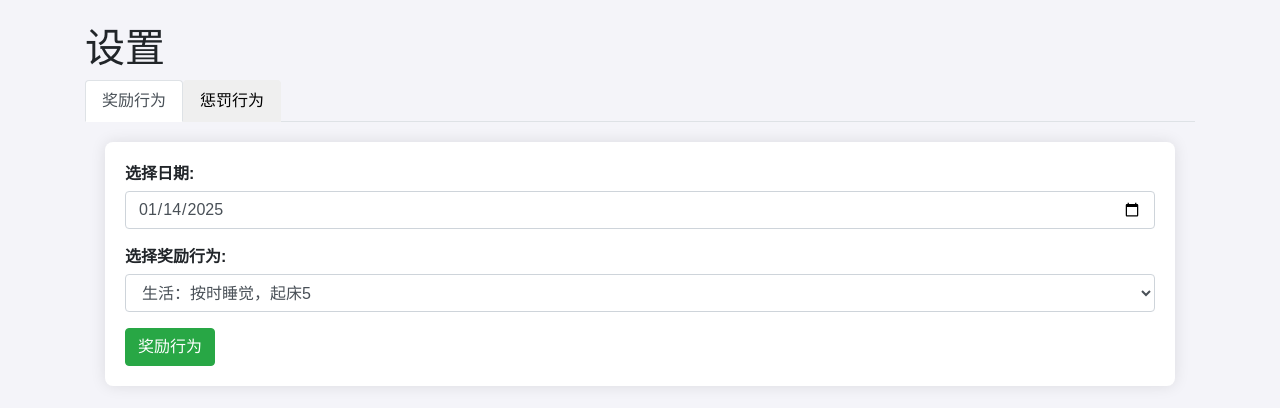
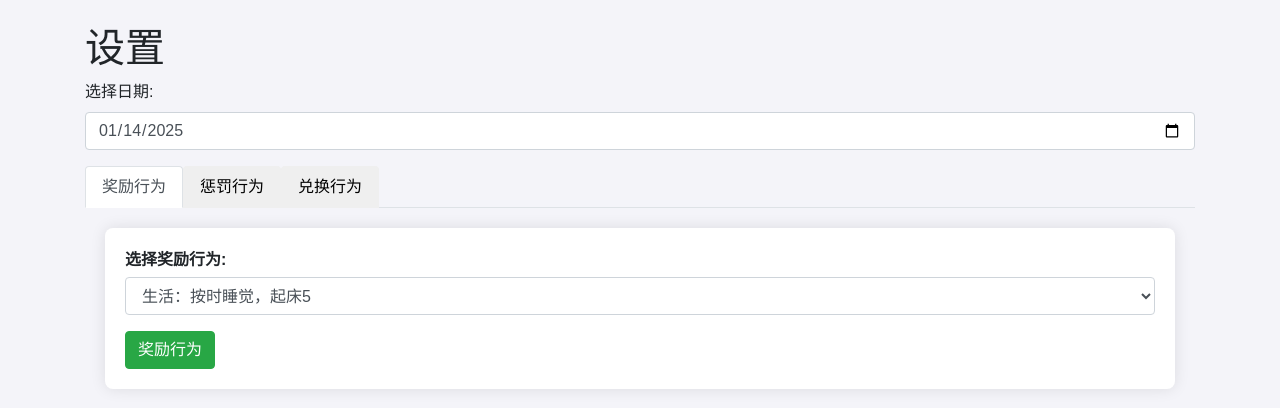
Before and after one commit to zhaoweiguo/babyscore, a Flask app: page /settings in a window 1280 px wide. Shown: the part 44-452 px from the top of the page. Run offline with Flask 3, Linux system fonts and the light colour scheme; some libraries are stand-ins or nearby versions.

Commit message:
增加兑换相关操作

```diff
--- a/babyscore/config.py
+++ b/babyscore/config.py
@@ -37,6 +37,9 @@ ACTIONS = {
     "品德：打人、骂人3": ("punishment", -3),
     "品德：说谎、没礼貌、乱发脾气3": ("punishment", -3),
     "品德：和妹妹打架5": ("punishment", -5),
+
+
+
 }
 
 DATABASE_URI = os.getenv('DATABASE_URI', 'sqlite:///babyscore.db')
--- a/templates/settings.html
+++ b/templates/settings.html
@@ -23,6 +23,10 @@
     <div class="container mt-4">
         <h1>设置</h1>
 
+        <div class="form-group">
+            <label for="actionDate">选择日期:</label>
+            <input type="date" name="actionDate" id="actionDate" class="form-control" value="{{ today }}">
+        </div>
         <!-- 添加标签页导航 -->
         <ul class="nav nav-tabs" id="myTab" role="tablist">
             <li class="nav-item" role="presentation">
@@ -31,15 +35,14 @@
             <li class="nav-item" role="presentation">
                 <button class="nav-link" id="punishment-tab" data-toggle="tab" data-target="#punishment" type="button" role="tab" aria-controls="punishment" aria-selected="false">惩罚行为</button>
             </li>
+            <li class="nav-item" role="presentation">
+                <button class="nav-link" id="exchange-tab" data-toggle="tab" data-target="#exchange" type="button" role="tab" aria-controls="exchange" aria-selected="false">兑换行为</button>
+            </li>
         </ul>
         <div class="tab-content" id="myTabContent">
             <!-- 奖励行为标签页 -->
             <div class="tab-pane fade show active" id="reward" role="tabpanel" aria-labelledby="reward-tab">
                 <form id="rewardForm">
-                    <div class="form-group">
-                        <label for="actionDate">选择日期:</label>
-                        <input type="date" name="actionDate" id="actionDate" class="form-control" value="{{ today }}">
-                    </div>
                     <div class="form-group">
                         <label for="rewardAction">选择奖励行为:</label>
                         <select name="rewardAction" id="rewardAction" class="form-control">
@@ -53,16 +56,24 @@
             <div class="tab-pane fade" id="punishment" role="tabpanel" aria-labelledby="punishment-tab">
                 <form id="punishmentForm">
                     <div class="form-group">
-                        <label for="actionDate">选择日期:</label>
-                        <input type="date" name="actionDate" id="actionDate" class="form-control" value="{{ today }}">
-                    </div>
-                    <div class="form-group">
                         <label for="rewardAction">选择惩罚行为:</label>
                         <select name="punishmentAction" id="punishmentAction" class="form-control">
 
                         </select>
                     </div>
                     <button type="submit" class="btn btn-danger">惩罚行为</button>
+                </form>
+            </div>
+            <!-- 兑换行为标签页 -->
+            <div class="tab-pane fade" id="exchange" role="tabpanel" aria-labelledby="exchange-tab">
+                <form id="exchangeForm">
+                    <div class="form-group">
+                        <label for="rewardAction">选择兑换行为:</label>
+                        <select name="exchangeAction" id="exchangeAction" class="form-control">
+
+                        </select>
+                    </div>
+                    <button type="submit" class="btn btn-danger">兑换行为</button>
                 </form>
             </div>
         </div>
```
